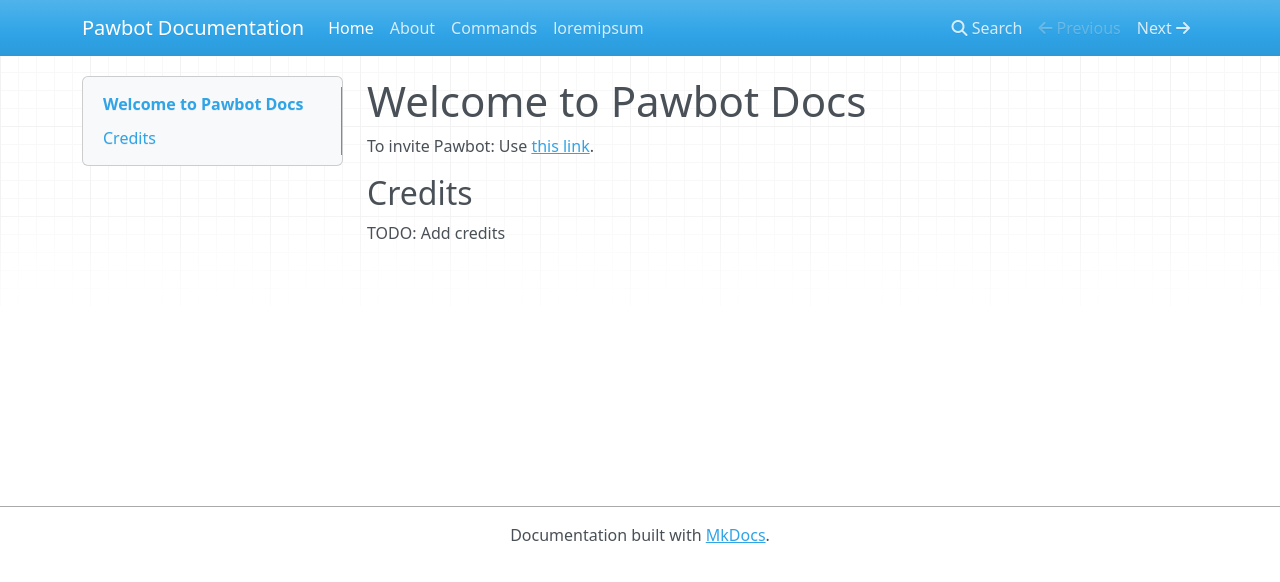
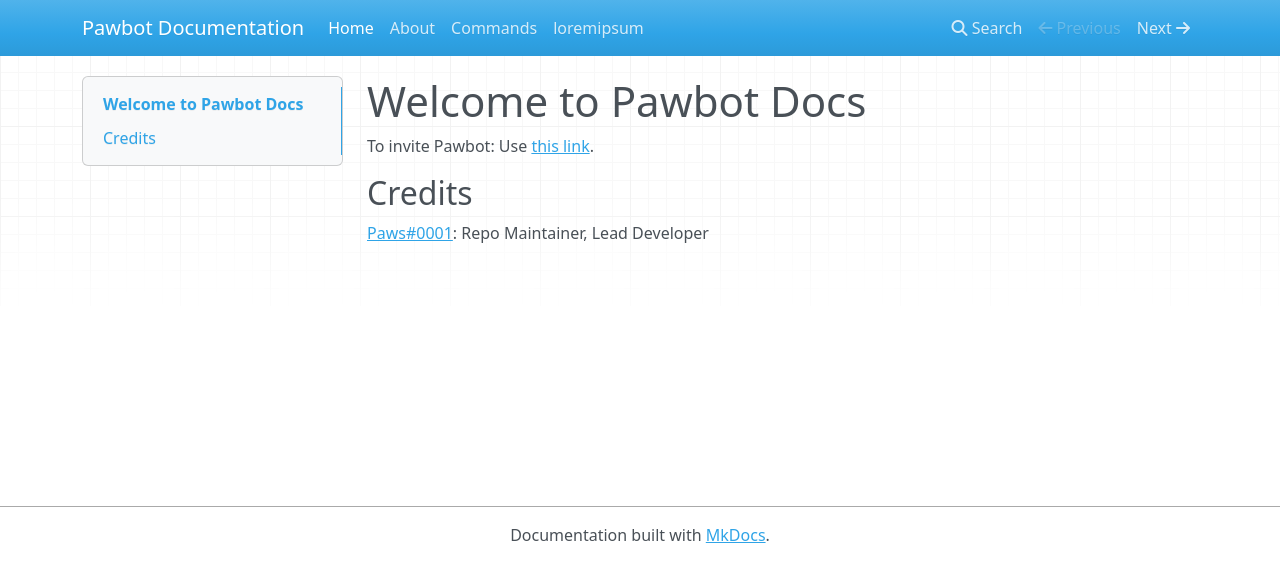
Before and after one commit to pawbot-discord/docs, an MkDocs documentation site: the page built from docs/index.md, in a window 1280 px wide. Shown: the top 582 px of the page. Built offline with MkDocs 1.6.1, drawn with Linux system fonts in a browser that asks for light colours; nearby versions of some CDN libraries.

Commit message:
First part of credits

```diff
--- a/docs/index.md
+++ b/docs/index.md
@@ -1,7 +1,7 @@
 # Welcome to Pawbot Docs
 
-To invite Pawbot: Use [this link](TODO: Add minivite).
+To invite Pawbot: Use [this link](https://discordapp.com/oauth2/authorize?client_id=460383314973556756&scope=bot&permissions=469888118).
 
 ## Credits
 
-TODO: Add credits
+[Paws#0001](https://github.com/lyricalpaws): Repo Maintainer, Lead Developer
```
